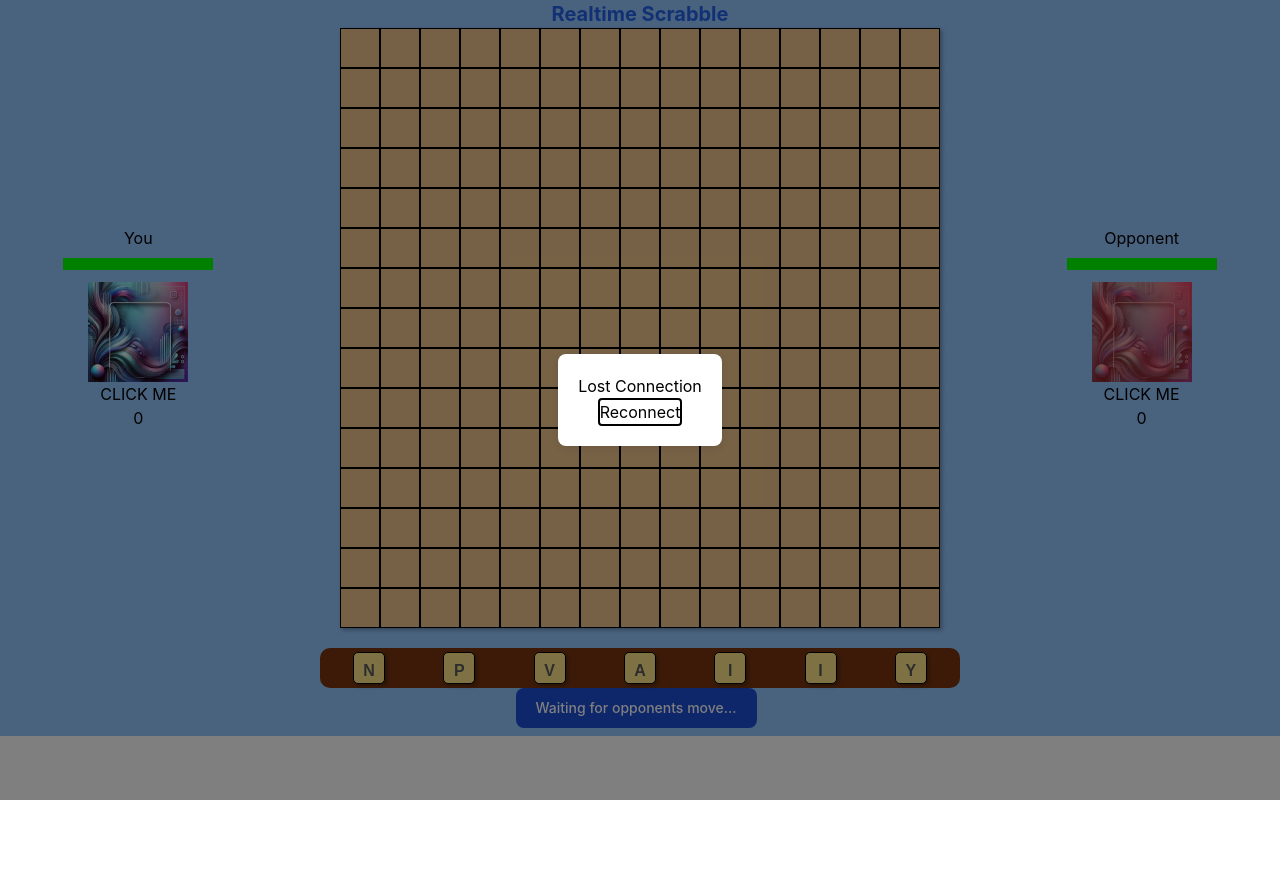
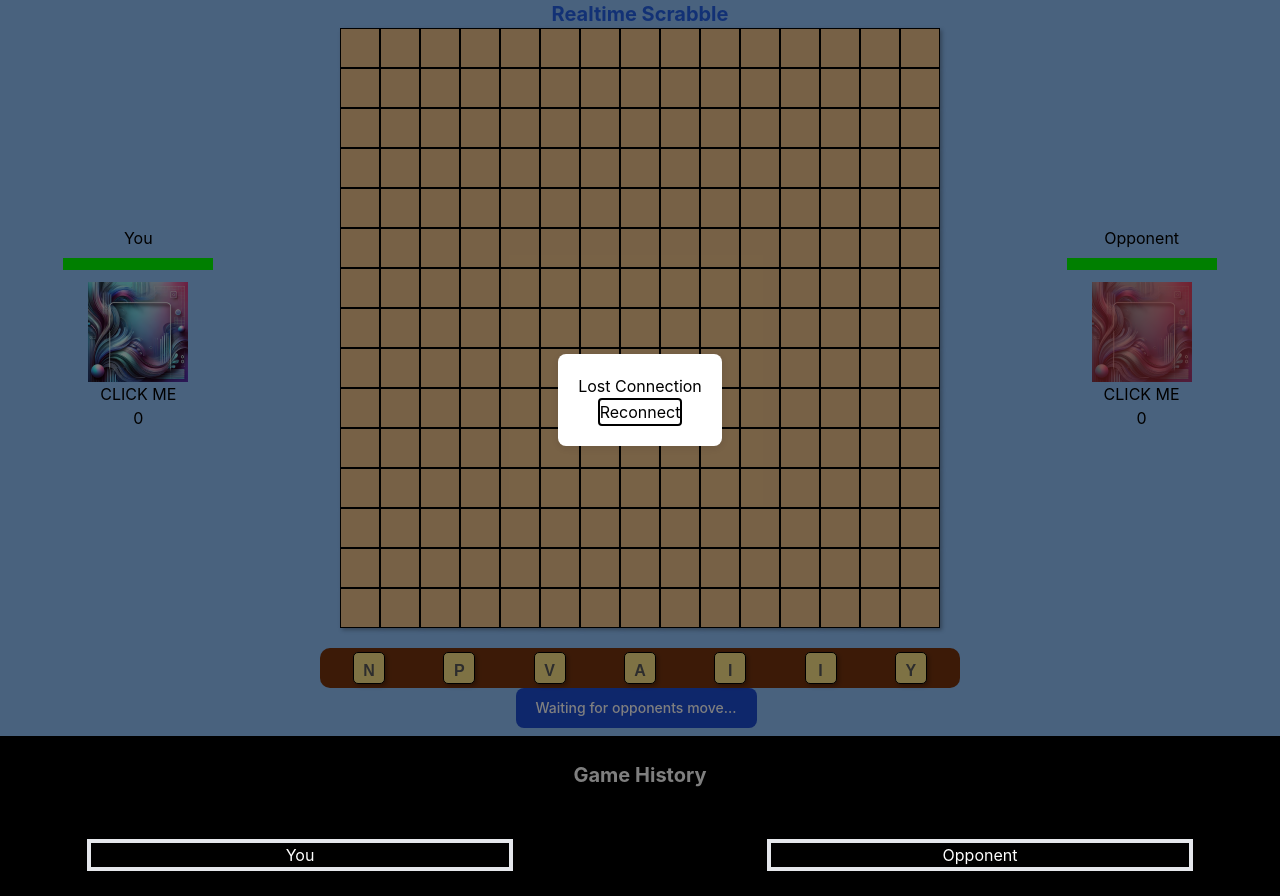
Before and after one commit to TalentedB/ScrabbleTastic, a React (Create React App) app in the folder frontend/: page / in a window 1280 px wide. Before the commit the page ends 800 px from the top, so only its background shows below. Built offline with nearby package versions, Linux system fonts and the light colour scheme.

Commit message:
implemented game history

```diff
--- a/frontend/src/App.js
+++ b/frontend/src/App.js
@@ -4,6 +4,7 @@ import { Grid } from "./components/Grid.jsx";
 import { LettersAvailable } from "./components/LettersAvailable.jsx";
 import { GameProvider } from "./contexts/gameContext.js";
 import { Status } from "./components/Status.jsx";
+import { GameHistorySection } from "./components/GameHistorySection.jsx";
 
 function App() {
   return (
@@ -18,6 +19,7 @@ function App() {
         <LettersAvailable />
         <CompleteTurn />
       </div>
+      <GameHistorySection />
     </GameProvider>
   );
 }
--- /dev/null
+++ b/frontend/src/components/GameHistory.jsx
@@ -0,0 +1,17 @@
+import React, { useContext } from "react";
+import { GameContext } from "../contexts/gameContext.js";
+
+export const GameHistory = ({ user }) => {
+  const { playerGameHistory } = useContext(GameContext);
+
+  return (
+    <div className="text-center text-white w-1/3 border-4">
+      <h2>{user}</h2>
+      <ol className="list-decimal">
+        {playerGameHistory[user].map((play) => (
+          <li>{play}</li>
+        ))}
+      </ol>
+    </div>
+  );
+};
--- /dev/null
+++ b/frontend/src/components/GameHistorySection.jsx
@@ -0,0 +1,13 @@
+import { GameHistory } from "./GameHistory";
+
+export const GameHistorySection = () => {
+  return (
+    <div className="bg-black flex flex-col items-center justify-around h-40">
+      <h1 className="text-xl text-white font-bold ">Game History</h1>
+      <div className="flex justify-around gap-x-20 w-full">
+        <GameHistory user="You" />
+        <GameHistory user="Opponent" />
+      </div>
+    </div>
+  );
+};
--- a/frontend/src/components/Grid.jsx
+++ b/frontend/src/components/Grid.jsx
@@ -32,6 +32,7 @@ export const Grid = () => {
     cellsPlayedDispatch,
     boardState,
     setPlayersPoints,
+    setPlayerGameHistory,
   } = useContext(GameContext);
 
   useEffect(() => {
@@ -96,6 +97,7 @@ export const Grid = () => {
               setIsConnectionOpen,
               cellsPlayedDispatch,
               setPlayersPoints,
+              setPlayerGameHistory,
             );
             setIsConnectionOpen(true);
           }}
--- a/frontend/src/contexts/gameContext.js
+++ b/frontend/src/contexts/gameContext.js
@@ -21,6 +21,10 @@ export const GameProvider = ({ children }) => {
   const [isConnectionOpen, setIsConnectionOpen] = useState(false);
   const [playersTurn, setPlayersTurn] = useState(TURNS.OPPONENT);
   const [playersPoints, setPlayersPoints] = useState({ You: 0, Opponent: 0 });
+  const [playerGameHistory, setPlayerGameHistory] = useState({
+    You: [],
+    Opponent: [],
+  });
   const cellDOMRefs = useRef(
     Array.from({ length: 15 }, () => {
       return Array.from({ length: 15 }, () => React.createRef());
@@ -65,6 +69,8 @@ export const GameProvider = ({ children }) => {
         isConnectionOpen,
         setIsConnectionOpen,
         setPlayersPoints,
+        playerGameHistory,
+        setPlayerGameHistory,
       }}
     >
       {children}
--- a/frontend/src/css/index.css
+++ b/frontend/src/css/index.css
@@ -5,6 +5,7 @@ body {
     sans-serif;
   -webkit-font-smoothing: antialiased;
   -moz-osx-font-smoothing: grayscale;
+  background-color: black;
 }
 
 code {
--- a/frontend/src/utils/setConnection.js
+++ b/frontend/src/utils/setConnection.js
@@ -20,6 +20,7 @@ export const setConnection = (
   setIsConnectionOpen,
   cellsPlayedDispatch,
   setPlayersPoints,
+  setPlayerGameHistory,
 ) => {
   const ws = new WebSocket("ws://localhost:8080");
   wsRef.current = ws;
@@ -36,6 +37,10 @@ export const setConnection = (
     setPlayersPoints({
       You: data.playersPoints,
       Opponent: data.opponentPoints,
+    });
+    setPlayerGameHistory({
+      You: data.playHistory,
+      Opponent: data.opponentHistory,
     });
     if (data.turn === TURNS.USER) {
       cellsPlayedDispatch(CELLS_PLAYED_ACTIONS.CLEAR);
```
Also changed, not shown: 1 other file (tests, documents, lock files or other folders).
